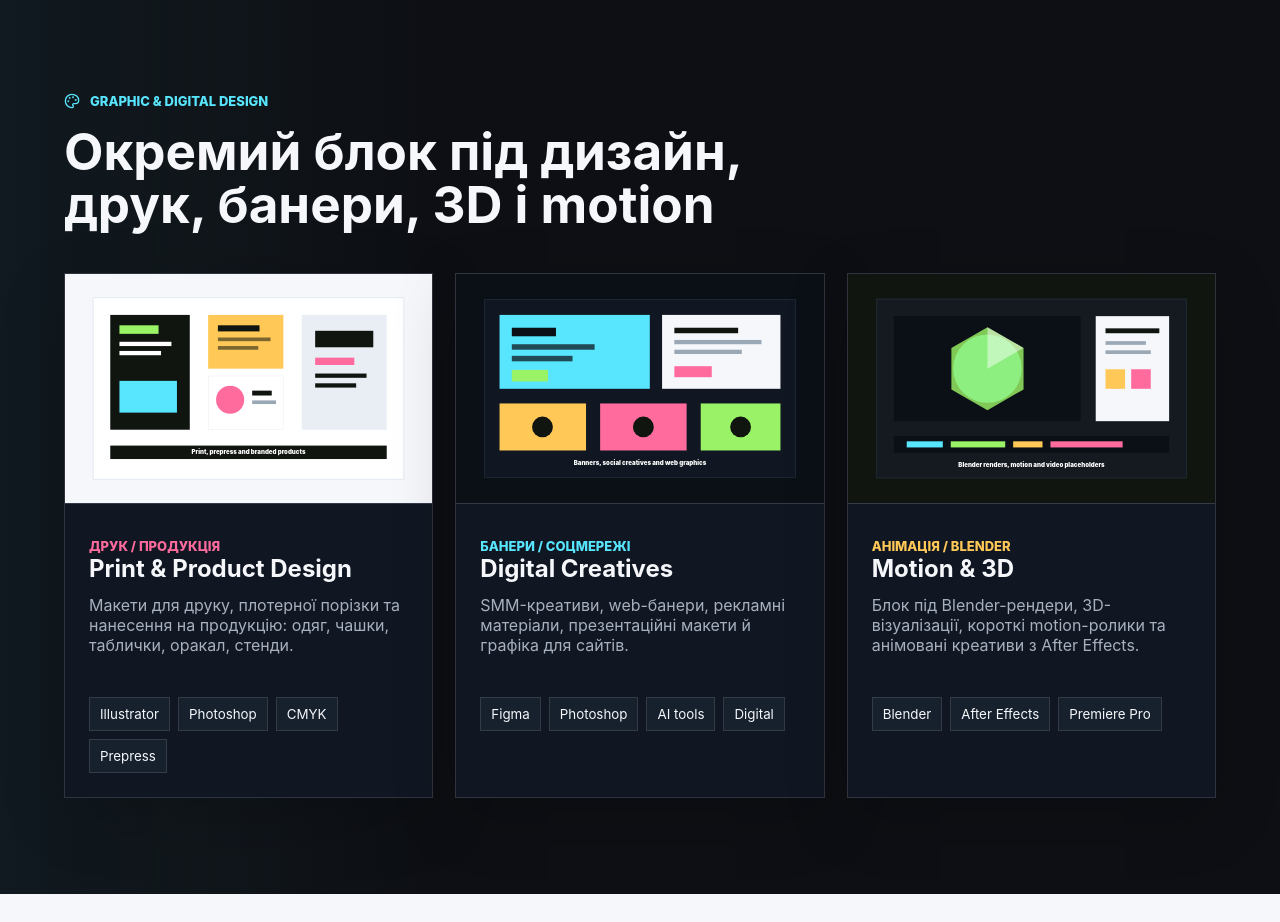
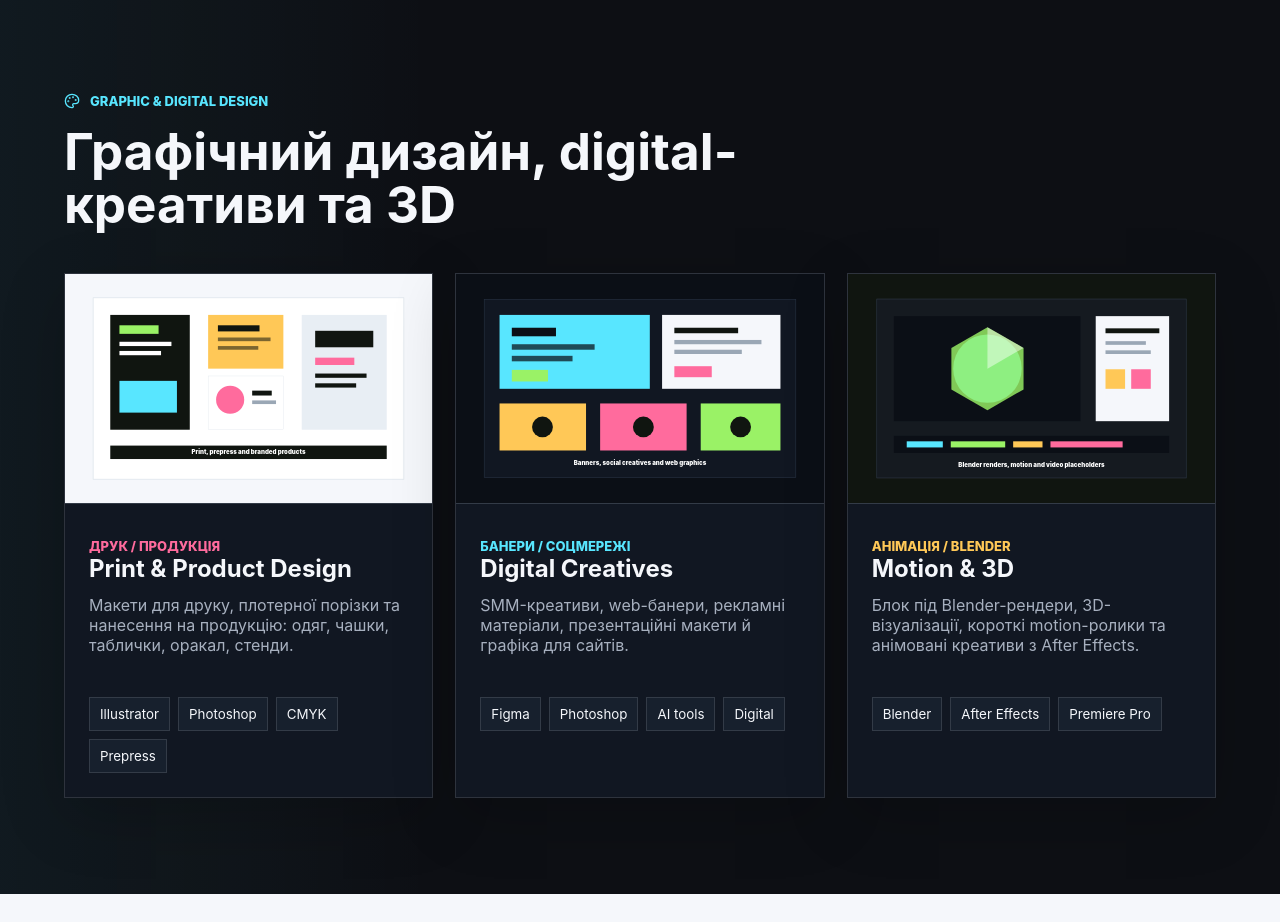
Before and after one commit to Mr-Vadym/portfolio, a React (Vite) app: page / in a window 1280 px wide. Shown: the part 2740-3662 px from the top of the page. Built offline with nearby package versions, Linux system fonts and the light colour scheme.

Commit message:
Refine design section heading

```diff
--- a/app/page.jsx
+++ b/app/page.jsx
@@ -287,7 +287,7 @@ export default function Page() {
         <section className="section design-section" id="design">
           <div className="section-heading">
             <p className="eyebrow"><Palette size={16} /> Graphic & Digital Design</p>
-            <h2>Окремий блок під дизайн, друк, банери, 3D і motion</h2>
+            <h2>Графічний дизайн, digital-креативи та 3D</h2>
           </div>
           <div className="design-grid">
             {designCases.map(item => (
```
